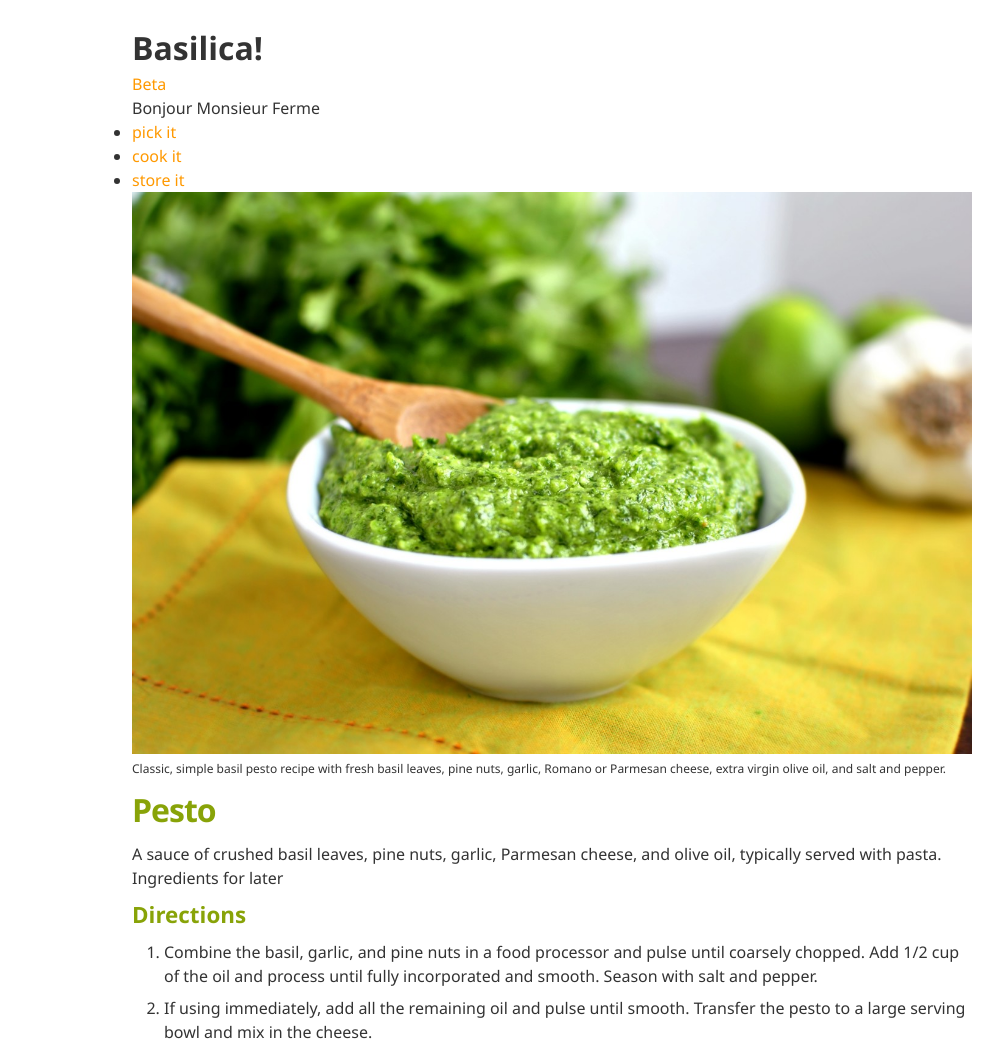
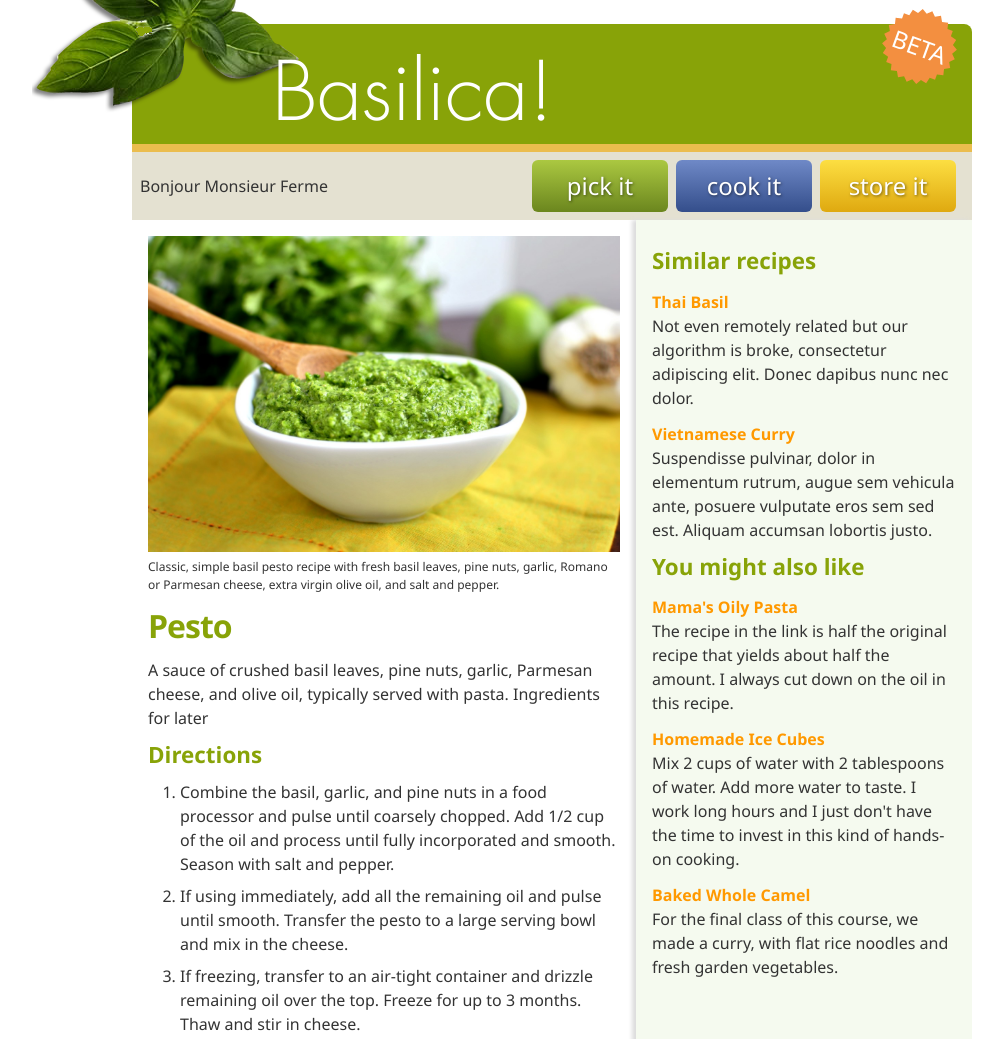
Before and after one commit to virialvill/basilica, a website: page app/index.html in a window 1280 px wide. Shown: the top 1039 px of the page, without its empty margins (88-1091 px from the left). Drawn offline with Linux system fonts and the light colour scheme.

Commit message:
layout done

```diff
--- /dev/null
+++ b/scss/imports/_header.scss
@@ -0,0 +1,31 @@
+header {
+    position: relative;
+    height: 120px;
+    background: var(--basil-green);
+
+    h1 {
+      background: url(img/basil.png) no-repeat;
+      font-family: FuturaStdLight, sans-serif;
+      font-weight: normal;
+      color: #fff;
+      font-size: 5rem;
+    }
+    a.beta {
+      background: url('img/burst.svg') no-repeat;
+      color: #fff;
+      font-size: 1.5rem;
+      position: absolute;
+      top: -20px;
+      right: 10px;
+      width: 85px;
+      height: 85px;
+      line-height: 85px;
+      text-align: center;
+      text-transform: uppercase;
+      transform: rotate(20deg);
+      transition: all 1s ease;
+    }
+    a.beta:hover {
+      transform: rotate(0deg) scale(1.2);
+    }
+  }
--- /dev/null
+++ b/scss/imports/_nav.scss
@@ -0,0 +1,53 @@
+nav {
+    background: var(--light-gray);
+    border-top: 0.5rem solid var(--light-orange);
+    padding: 0.5rem;
+    display: flex;
+    align-items: center;
+    justify-content: space-between;
+    flex-wrap: wrap;
+
+    ul {
+      display: flex;
+    }
+
+    li {
+      list-style: none;
+      margin-right: 0.5rem;
+    }
+
+    a {
+      text-align: center;
+      font-size: 1.5rem;
+      padding: 8px;
+      color: #fff;
+      text-shadow: 1px 1px 3px rgba(0, 0, 0, 0.5);
+      border-radius: 6px;
+      min-width: 120px;
+      display: inline-block;
+    }
+
+    .nav-storeit a {
+      background: linear-gradient(to bottom, #fcde41 1%, #dfa910 100%);
+    }
+
+    .nav-storeit a:hover {
+      background: linear-gradient(to bottom, #dfa910 0%, #fcde41 100%);
+    }
+
+    .nav-pickit a {
+      background: linear-gradient(to bottom, #abc841 0%, #6b861e 100%);
+    }
+
+    .nav-pickit a:hover {
+      background: linear-gradient(to bottom, #6b861e 1%, #abc841 100%);
+    }
+
+    .nav-cookit a {
+      background: linear-gradient(to bottom, #6f89c7 0%, #344e8b 100%);
+    }
+
+    .nav-cookit a:hover {
+      background: linear-gradient(to bottom, #344e8b 1%, #6f89c7 100%);
+    }
+  }
--- /dev/null
+++ b/scss/imports/_variables.scss
@@ -0,0 +1,16 @@
+$break-five: 81.25em;
+// 1300px
+$break-four: 71.25em;
+// 1140
+$break-three: 61.25em;
+// 980
+$break-two: 46.25em;
+// 760
+$break-one: 22.5em;
+// 360
+
+$radius: 0.25rem;
+
+$fonts: 'Source Sans Pro', Helvetica, Clean, sans-serif;
+
+$test: #00ff00;
--- /dev/null
+++ b/scss/styles.scss
@@ -0,0 +1,145 @@
+@import 'imports/variables';
+@import 'imports/header';
+@import 'imports/_nav';
+
+
+@import url(font/stylesheet.css);
+
+
+html {
+  --basil-green: #88a308;
+  --dark-gray: #333333;
+  --light-gray: #e4e1d1;
+  --light-green: #f5faef;
+  --orange: #f90;
+  --light-orange: #ebbd4e;
+  --red: #f00;
+  --max-width: 840px;
+  --breakpoint: 640px;
+}
+::selection {
+  background: var(--basil-green);
+  color: #fff;
+}
+
+* {
+  margin: 0;
+  padding: 0;
+}
+
+body {
+  font: 100%/1.5 'Segoe UI', Candara, 'Bitstream Vera Sans', 'DejaVu Sans',
+    'Bitstream Vera Sans', 'Trebuchet MS', Verdana, 'Verdana Ref', sans-serif;
+  color: var(--dark-gray);
+  max-width: var(--max-width);
+  @media (min-width: $break-two){
+    margin: 0 auto;
+    margin-top: 24px;
+    display: grid;
+    grid-template-areas:
+    'header'
+    'nav'
+    'content'
+    'footer'
+    ;
+  }
+}
+
+
+h2,
+h3 {
+  color: var(--basil-green);
+  margin: 8px 0;
+  font-size: 1.4rem;
+}
+
+h2 {
+  font-size: 2rem;
+  letter-spacing: -1px;
+}
+
+a {
+  color: var(--orange);
+  text-decoration: none;
+  transition: color 0.25s linear;
+}
+
+main a:hover {
+  color: var(--basil-green);
+}
+
+li > h4 {
+  margin-top: 12px;
+}
+
+
+article,
+aside {
+  padding: 1rem;
+}
+
+aside li {
+  list-style: none;
+}
+
+article li,
+article ol {
+  margin-left: 1rem;
+  margin-bottom: 0.5rem;
+}
+
+figcaption {
+  font-size: 0.75rem;
+}
+
+img {
+  width: 100%;
+}
+
+footer {
+  background-color: var(--basil-green);
+  padding: 1rem;
+  border-radius: 0 0 4px 4px;
+  margin-bottom: 2rem;
+}
+
+
+
+@media (min-width: 640px) {
+  body{
+
+  }
+  header{
+    border-radius: 8px 8px 0px 0px ;
+    grid-area: header;
+  }
+  header h1 {
+    padding-left: 240px;
+    padding-top: 90px;
+    transform: translate(-100px, -80px);
+    background-position: top left;
+  }
+  nav {
+    grid-area: nav;
+  }
+  .content {
+    /* display: flex; */
+    grid-area: content;
+    display: grid;
+    grid-template-columns: 20% 20% 20% 20% 20% 20% ;
+  }
+  article {
+    /* flex: 1 0 60%; */
+    grid-column-start: 1;
+    grid-column-end: span 3;
+  }
+  aside {
+    background: var(--light-green);
+    box-shadow: -4px 0px 4px #ddd;
+    grid-column-start: 4;
+    grid-column-end: span 2;
+  }
+  footer{
+    grid-area: footer;
+  }
+}
```
Also changed, not shown: package.json (+2 -1 lines), app/css/styles.css, 1 other file.
